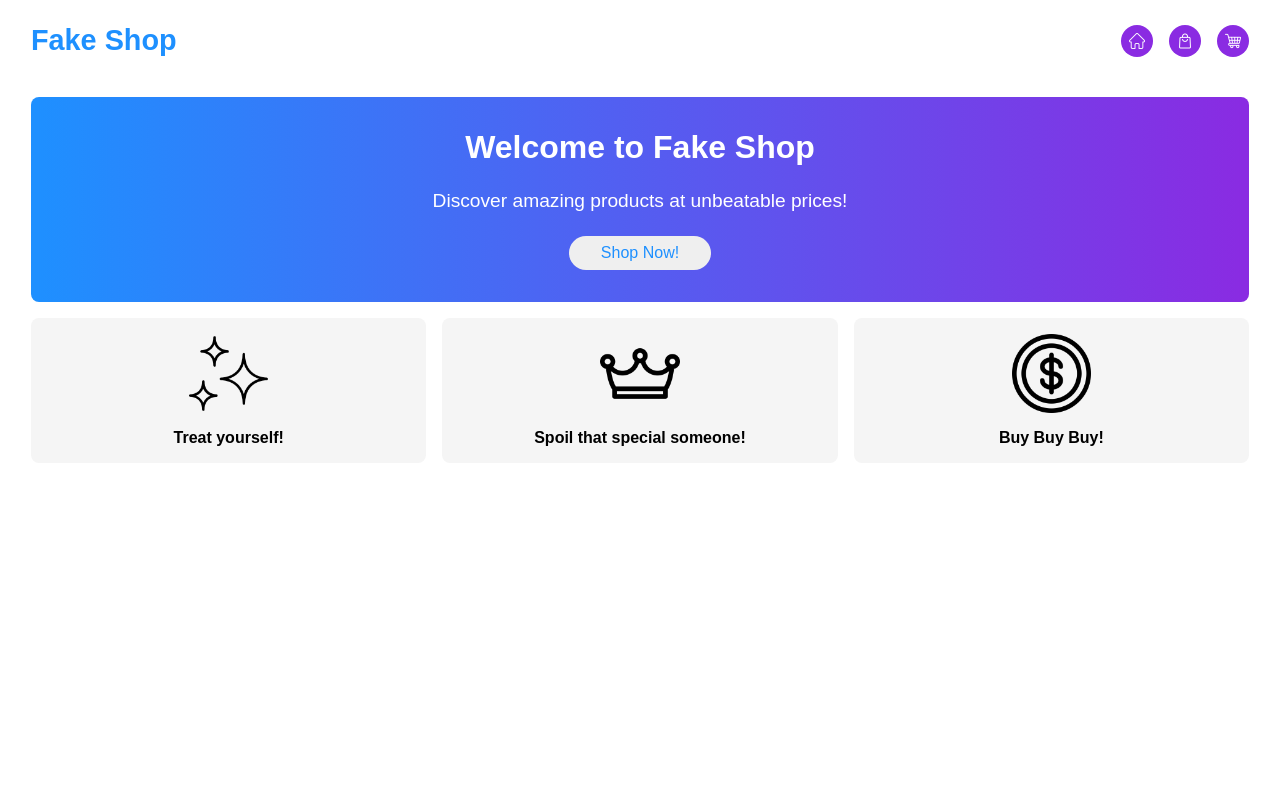
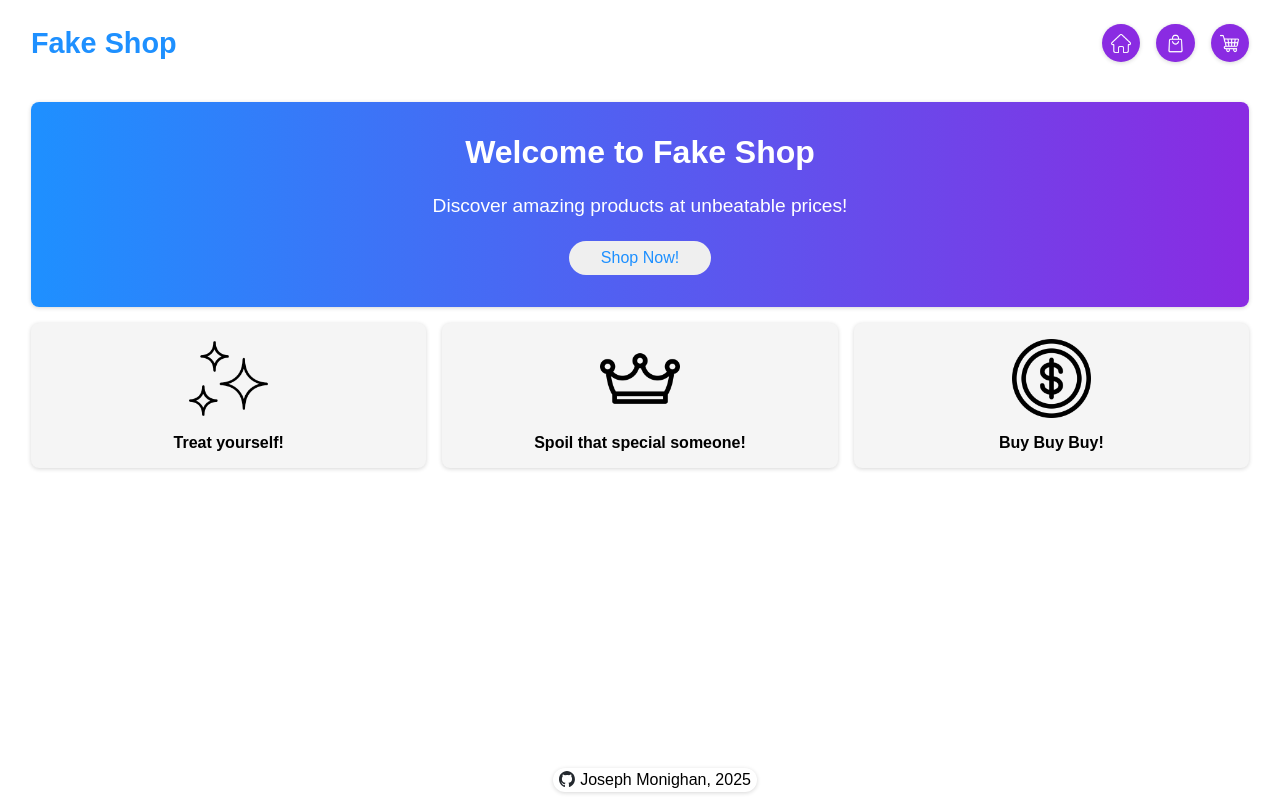
Before and after one commit to BlueVelocity/fake_shop, a React (Vite) app: page / in a window 1280 px wide. Built offline with nearby package versions, Linux system fonts and the light colour scheme.

Commit message:
Update styling

```diff
--- a/src/App.jsx
+++ b/src/App.jsx
@@ -4,10 +4,13 @@ import { BrowserRouter, Routes, Route } from "react-router";
 import Home from "./pages/Home/Home";
 import Shop from "./pages/Shop/Shop";
 import Cart from "./pages/Cart/Cart";
+import github from "/github-mark.svg";
 
 function App() {
   //contains itemData: {imgUrl, name, price, qty}
   const [cartContents, setCartContents] = useState([]);
+
+  const currentYear = new Date().getFullYear();
 
   function addToCartHandler(itemData) {
     const existingData = cartContents.find(data => data.name == itemData.name);
@@ -33,7 +36,8 @@ function App() {
   }
 
   return (
-    <div className={styles.app}>
+    <>
+      <main className={styles.app}>
         <BrowserRouter>
           <Routes>
             <Route path="/" element={<Home />}></Route>
@@ -42,7 +46,11 @@ function App() {
             <Route path="/cart" element={<Cart cartContents={cartContents} />}></Route>
           </Routes>
         </BrowserRouter>
+      </main>
+      <div className={styles.footer}>
+        <a href="https://github.com/BlueVelocity"><img src={github} />Joseph Monighan, {currentYear}</a>
       </div>
+    </>
   )
 }
 
--- a/src/App.module.css
+++ b/src/App.module.css
@@ -1,3 +1,37 @@
 .app {
+  position: relative;
   margin: 1rem;
 }
+
+.footer {
+  display: flex;
+  justify-content: center;
+
+  width: 100%;
+
+  position: fixed;
+  bottom: 0;
+  left: 0;
+
+  padding-bottom: 0.5rem;
+}
+
+.footer a {
+  display: flex;
+  gap: 0.3rem;
+
+  text-decoration: none;
+  color: black;
+
+  background-color: white;
+  padding: 0.2rem 0.4rem;
+
+  border-radius: 1rem;
+  box-shadow: rgba(0, 0, 0, 0.16) 0px 1px 4px;
+}
+
+.footer img {
+  height: 1rem;
+  max-height: 100%;
+  object-fit: contain;
+}
--- a/src/components/NavButton/NavButton.module.css
+++ b/src/components/NavButton/NavButton.module.css
@@ -5,15 +5,17 @@
   align-items: center;
 
   margin: 0 0 0 1rem;
-  padding: 0.5rem;
+  padding: 0.6rem;
   background: BlueViolet;
 
   border: 0;
   border-radius: 50%;
+
+  box-shadow: rgba(0, 0, 0, 0.16) 0px 1px 4px;
 }
 
 .img {
-  max-width: 1rem;
+  max-width: 1.2rem;
 
   filter: invert(1);
 }
--- a/src/pages/Home/Home.module.css
+++ b/src/pages/Home/Home.module.css
@@ -15,6 +15,7 @@
   background-image: linear-gradient(to right, DodgerBlue, BlueViolet);
 
   border-radius: 0.5rem;
+  box-shadow: rgba(0, 0, 0, 0.16) 0px 1px 4px;
 
   color: white;
 }
@@ -66,6 +67,8 @@
   font-weight: bold;
   text-decoration: none;
   color: black;
+
+  box-shadow: rgba(0, 0, 0, 0.16) 0px 1px 4px;
 }
 
 .theSell img {
```
Also changed, not shown: public/github-mark.svg (added). Lines whose indentation alone changed are shown as unchanged.
